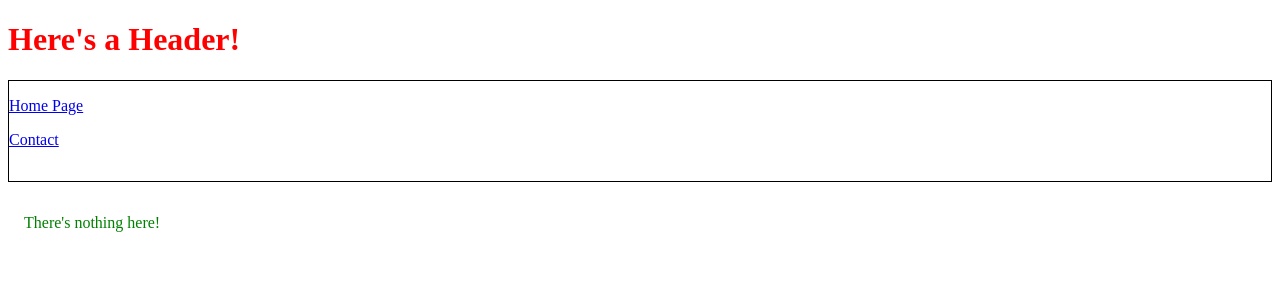
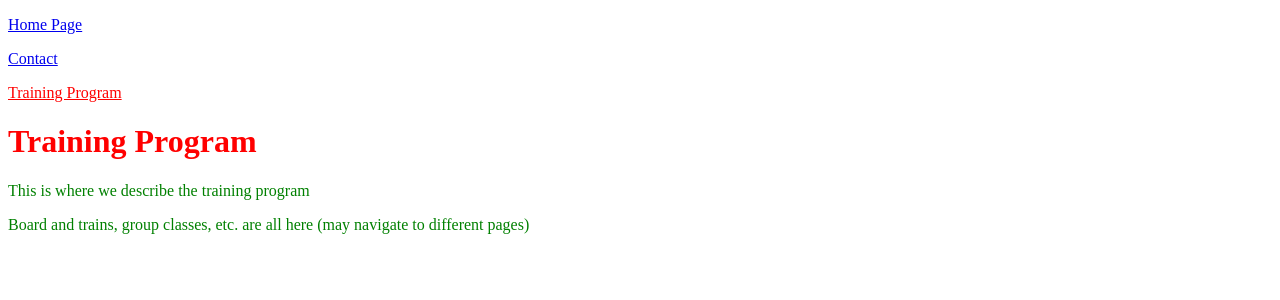
Before and after one commit to BionicOven28/saltriverkennel, a React (Create React App) app: page /training-program in a window 1280 px wide. Shown: the top 300 px of the page. Built offline with nearby package versions, Linux system fonts and the light colour scheme.

Commit message:
added another navbar link
currently trying to style the navigation using bootstrap or reactstrap

```diff
--- a/package.json
+++ b/package.json
@@ -6,12 +6,15 @@
     "@testing-library/jest-dom": "^5.16.1",
     "@testing-library/react": "^12.1.2",
     "@testing-library/user-event": "^13.5.0",
+    "bootstrap": "^5.1.3",
     "history": "^5.2.0",
     "react": "^17.0.2",
+    "react-bootstrap": "^2.0.4",
     "react-dom": "^17.0.2",
     "react-router": "^6.1.1",
     "react-router-dom": "^6.2.1",
     "react-scripts": "5.0.0",
+    "reactstrap": "^9.0.1",
     "web-vitals": "^2.1.2"
   },
   "scripts": {
--- a/src/App.css
+++ b/src/App.css
@@ -1,3 +1,12 @@
+/* Color Palette for the site */
+/* */
+
+nav {
+  border: 2px solid green;
+  color: red;
+}
+
+
 h1 {
   color: red;
 }
--- a/src/App.js
+++ b/src/App.js
@@ -1,15 +1,11 @@
 import React from 'react';
 import { Outlet, NavLink } from 'react-router-dom';
+import Navbar from 'react-bootstrap/Navbar';
 
 export default function App() {
     return (
         <div>
-          <h1>Here's a Header!</h1>
-          <nav
-            style={{
-              border: 'solid 1px',
-              paddingBottom: '1rem'
-            }}>
+          <Navbar>
             <NavLink
               style={({ isActive }) => {
                 return {
@@ -28,7 +24,16 @@ export default function App() {
                 };
               }}
               to="/contact">Contact</NavLink>
-          </nav>
+            <NavLink
+              style={({ isActive }) => {
+                return {
+                  display: "block",
+                  margin: "1rem 0",
+                  color: isActive ? "red" : ""
+                };
+              }}
+              to="/training-program">Training Program</NavLink>
+          </Navbar>
           <Outlet />
         </div>
     );
--- a/src/index.js
+++ b/src/index.js
@@ -5,6 +5,7 @@ import App from './App';
 
 import HomePage from './pages/home-page/HomePage';
 import Contact from './pages/contact/Contact';
+import Training from './pages/training/Training';
 
 const rootElement = document.getElementById('root');
 render(
@@ -13,6 +14,7 @@ render(
             <Route path="/" element={<App />}>
                 <Route path="home-page" element={<HomePage />} />
                 <Route path="contact" element={<Contact />} />
+                <Route path="training-program" element={<Training />} />
 
                 <Route
                     path="*"
--- a/src/pages/contact/Contact.jsx
+++ b/src/pages/contact/Contact.jsx
@@ -1,19 +1,15 @@
-import React, { Component } from 'react';
+import React from 'react';
 import './contact.css';
 
-class Contact extends Component {
-    render() {
-        return (
+export default function Contact() {
+    return(
         <>
-            <div className="title-container">
+        <div className="hp-title">
             <h1>Contact Us</h1>
         </div>
-            <div className="app-desc-container">
-                <p>Here is our contact information</p>
+        <div className="hp-desc">
+            <p>We love when people say hi!</p>
         </div>
         </>
-        )
+    );
 }
-};
-
-export default Contact;
--- a/src/pages/home-page/HomePage.jsx
+++ b/src/pages/home-page/HomePage.jsx
@@ -1,14 +1,14 @@
-import React, { Component } from 'react';
+import React from 'react';
 import './home-page.css';
 
 export default function HomePage() {
     return(
         <>
         <div className="hp-title">
-            <h1>Salt River Kennel</h1>
+            <h1>Welcome!</h1>
         </div>
         <div className="hp-desc">
-            <p>Welcome to Salt River Kennel</p>
+            <p>Here's a brief description of our kennel mission statement uwu</p>
         </div>
         </>
     );
--- /dev/null
+++ b/src/pages/training/Training.jsx
@@ -0,0 +1,16 @@
+import React from 'react';
+import './training.css';
+
+export default function Training() {
+    return(
+        <>
+        <div className="hp-title">
+            <h1>Training Program</h1>
+        </div>
+        <div className="hp-desc">
+            <p>This is where we describe the training program</p>
+            <p>Board and trains, group classes, etc. are all here (may navigate to different pages)</p>
+        </div>
+        </>
+    );
+}
```
Also changed, not shown: src/pages/training/training.css (added), 1 other file (tests, documents, lock files or other folders). Lines whose indentation alone changed are shown as unchanged.
